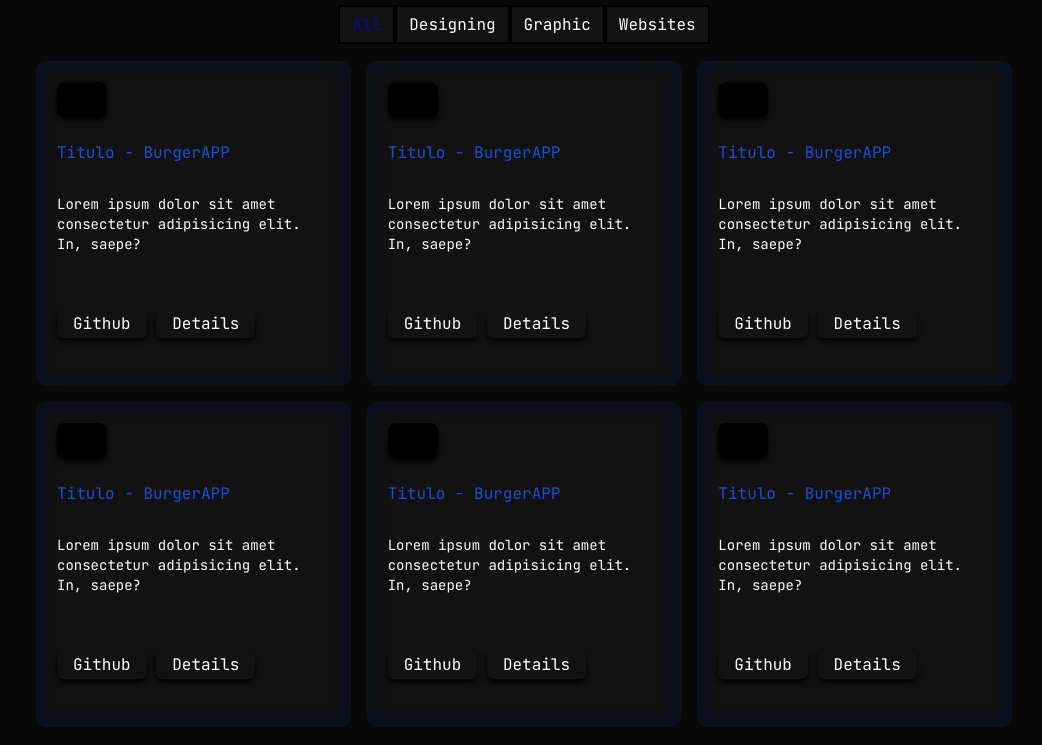
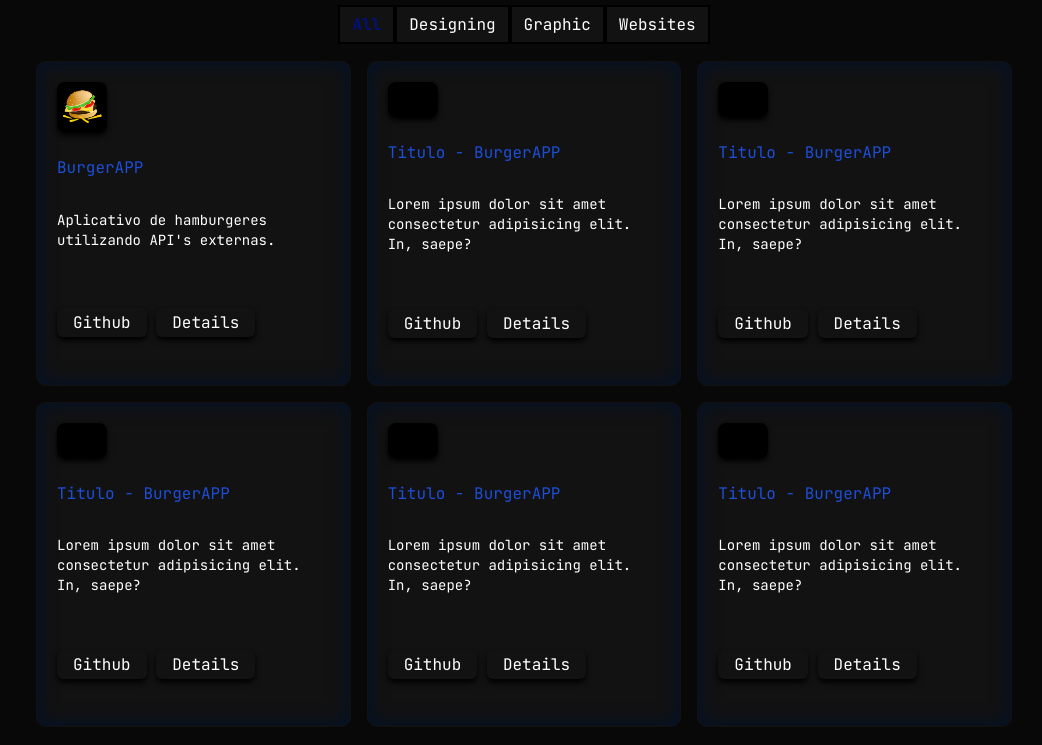
Before and after one commit to devrafaah/Portfolio, a website: page src/index.html in a window 1280 px wide. Shown: the part 2015-2760 px from the top of the page, without its empty margins (116-1158 px from the left). Drawn offline with nearby package versions, Linux system fonts and the light colour scheme.

Commit message:
adding BurgerApp

```diff
--- a/src/index.html
+++ b/src/index.html
@@ -210,14 +210,18 @@
       <div class="my-4"></div>
       <div class="portfolio-container grid grid-cols-1 gap-4 my-6 md:grid-cols-3">
         <div class="card h-[325px] p-5 flex flex-col">
-          <div class="w-[50px] h-[50px] bg-black shadow-md shadow-black rounded-lg"></div>
+          <div class="w-[50px] h-[50px] p-1 bg-black shadow-md shadow-black rounded-lg">
+            <img class="w-full h-full" src="./images/icon_burger.png" alt="imagem hamburger">
+          </div>
           <div class="my-3"></div>
-          <span class="text-blue-700">Titulo - BurgerAPP</span>
+          <span class="text-blue-700">BurgerAPP</span>
           <div class="h-full flex flex-col justify-around">
-            <p class="text-sm">Lorem ipsum dolor sit amet consectetur adipisicing elit. In, saepe?</p>
+            <p class="text-sm">
+              Aplicativo de hamburgeres utilizando API's externas.
+            </p>
             <div class="card_btns">
-              <a class="px-4 py-1 rounded-md shadow-md shadow-black" href="#">Github</a>
-              <a class="px-4 py-1 rounded-md shadow-md shadow-black" href="#">Details</a>
+              <a class="px-4 py-1 rounded-md shadow-md shadow-black" href="https://github.com/devrafaah/BurgerApp">Github</a>
+              <a class="px-4 py-1 rounded-md shadow-md shadow-black" href="https://github.com/devrafaah/BurgerApp/blob/main/README.md">Details</a>
             </div>
           </div>
         </div>
```
Also changed, not shown: src/images/backg.jpg (deleted), src/images/devices.svg (deleted), src/images/icon_burger.png (added), src/images/info.png (deleted), src/output.css.
